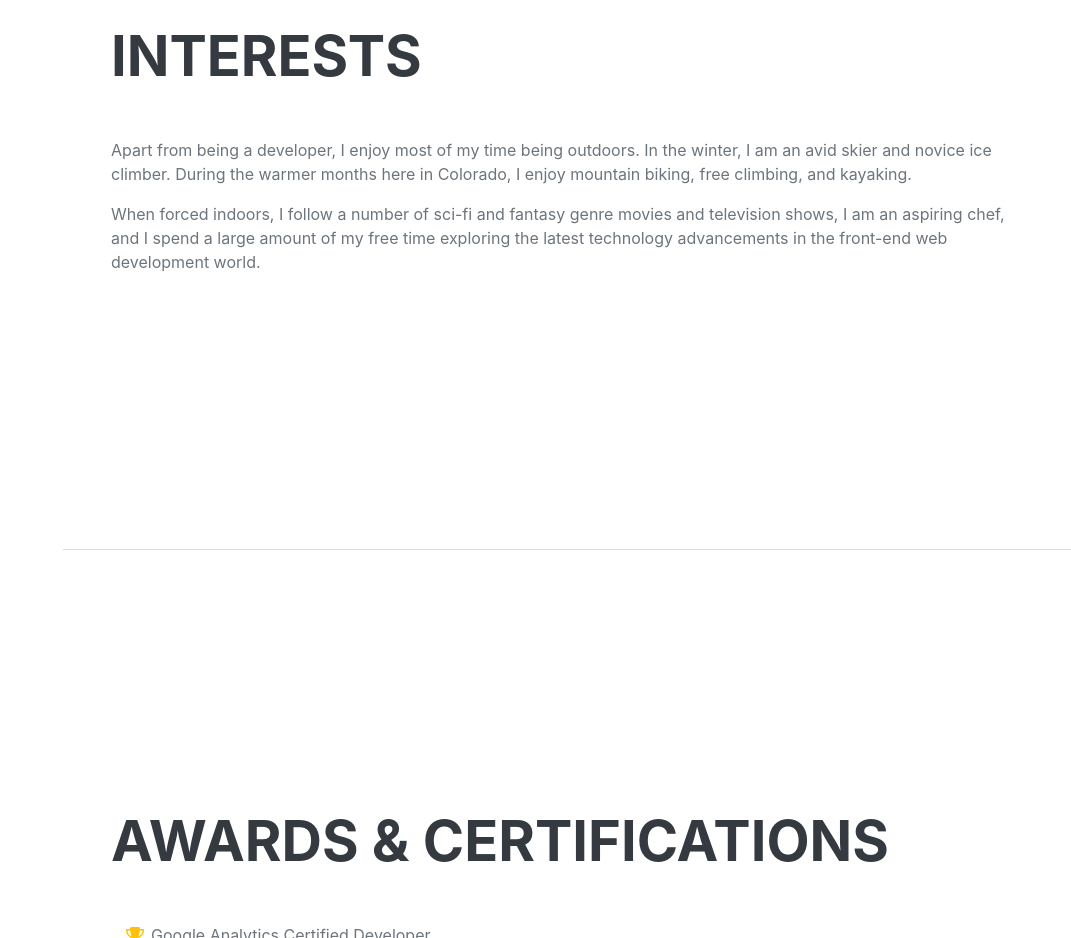
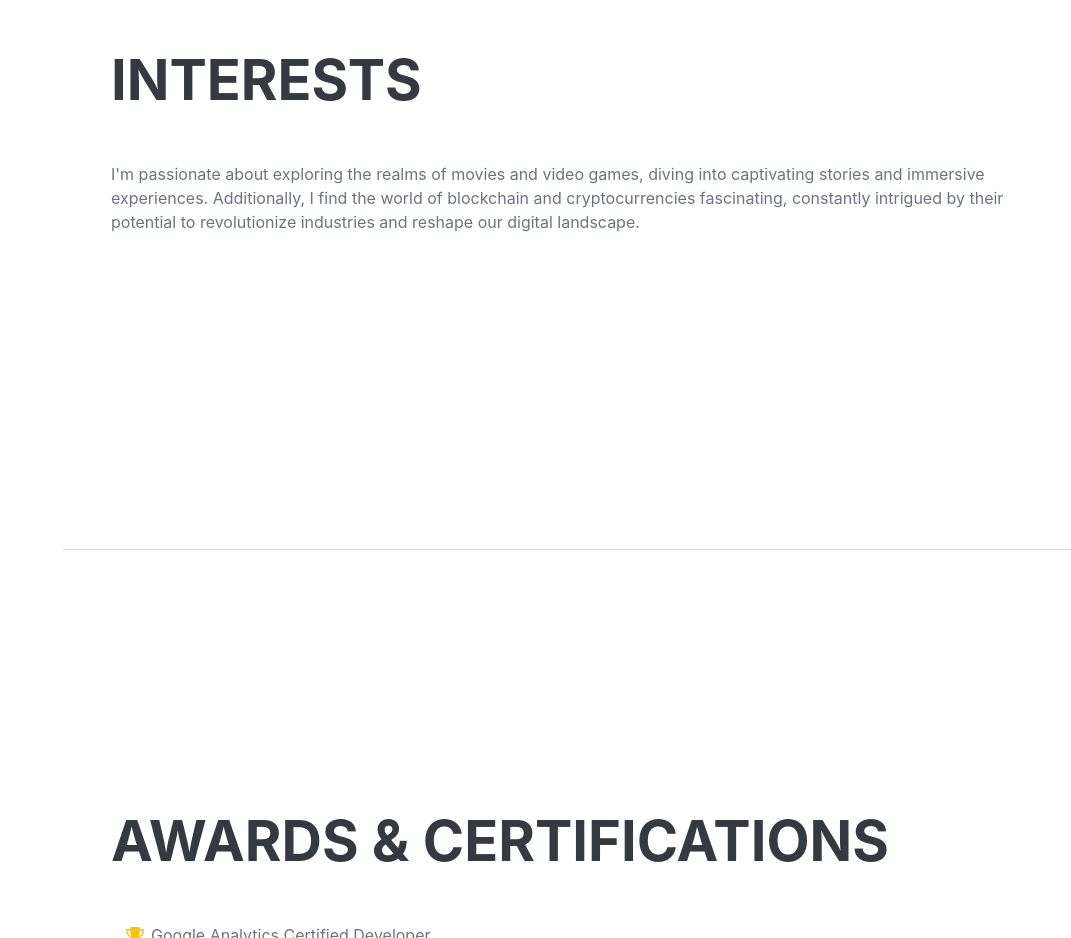
Before and after one commit to Melocaramel0/Melocaramel0.github.io, a plain HTML site: page index.html in a window 1280 px wide. Shown: the part 3860-4798 px from the top of the page, without its empty margins (209-1280 px from the left). Drawn offline with nearby package versions, Linux system fonts and the light colour scheme; a web font is replaced by a local one.

Commit message:
Add files via upload

```diff
--- a/index.html
+++ b/index.html
@@ -157,8 +157,7 @@
             <section class="resume-section" id="interests">
                 <div class="resume-section-content">
                     <h2 class="mb-5">Interests</h2>
-                    <p>Apart from being a  developer, I enjoy most of my time being outdoors. In the winter, I am an avid skier and novice ice climber. During the warmer months here in Colorado, I enjoy mountain biking, free climbing, and kayaking.</p>
-                    <p class="mb-0">When forced indoors, I follow a number of sci-fi and fantasy genre movies and television shows, I am an aspiring chef, and I spend a large amount of my free time exploring the latest technology advancements in the front-end web development world.</p>
+                    <p>I'm passionate about exploring the realms of movies and video games, diving into captivating stories and immersive experiences. Additionally, I find the world of blockchain and cryptocurrencies fascinating, constantly intrigued by their potential to revolutionize industries and reshape our digital landscape.</p>
                 </div>
             </section>
             <hr class="m-0" />
```
